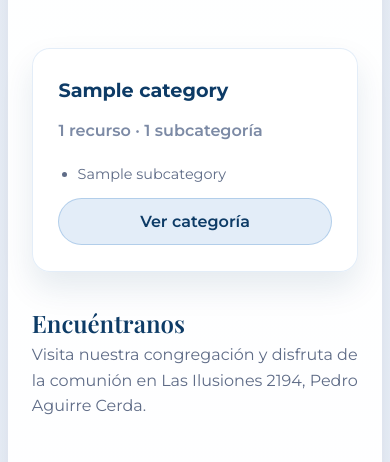
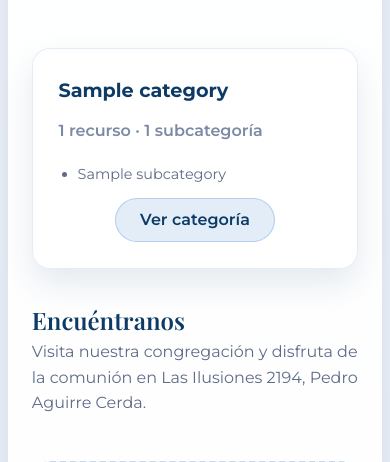
Before and after one commit to Rxrrx/WEBAAFCJ, a FastAPI app: page / in a window 390 px wide. Shown: the part 3026-3488 px from the top of the page. Run offline with FastAPI, Linux system fonts and the light colour scheme; tables that the repository leaves empty hold one stand-in row (values such as "Sample post"); parts of the project's set-up code (start-up, migrations or seed data) failed here and were passed over; some libraries are stand-ins or nearby versions.

Commit message:
Se añaden mejoras sugeridas

```diff
--- a/app/static/styles.css
+++ b/app/static/styles.css
@@ -643,6 +643,24 @@ strong {
   color: var(--color-muted);
 }
 
+/* Make 'Ver categoría' buttons inside pathway cards a uniform size and centered */
+.pathway-card .button {
+  min-width: 220px;
+  height: 48px;
+  padding: 0 1.25rem; /* horizontal padding kept for label spacing */
+  display: inline-flex;
+  align-items: center;
+  justify-content: center;
+  justify-self: center; /* center inside grid cell */
+}
+
+@media (max-width: 480px) {
+  .pathway-card .button {
+    min-width: 160px;
+    height: 44px;
+  }
+}
+
 .sermon-card {
   padding: 1.8rem 2.2rem;
   border-radius: var(--radius-md);
```
